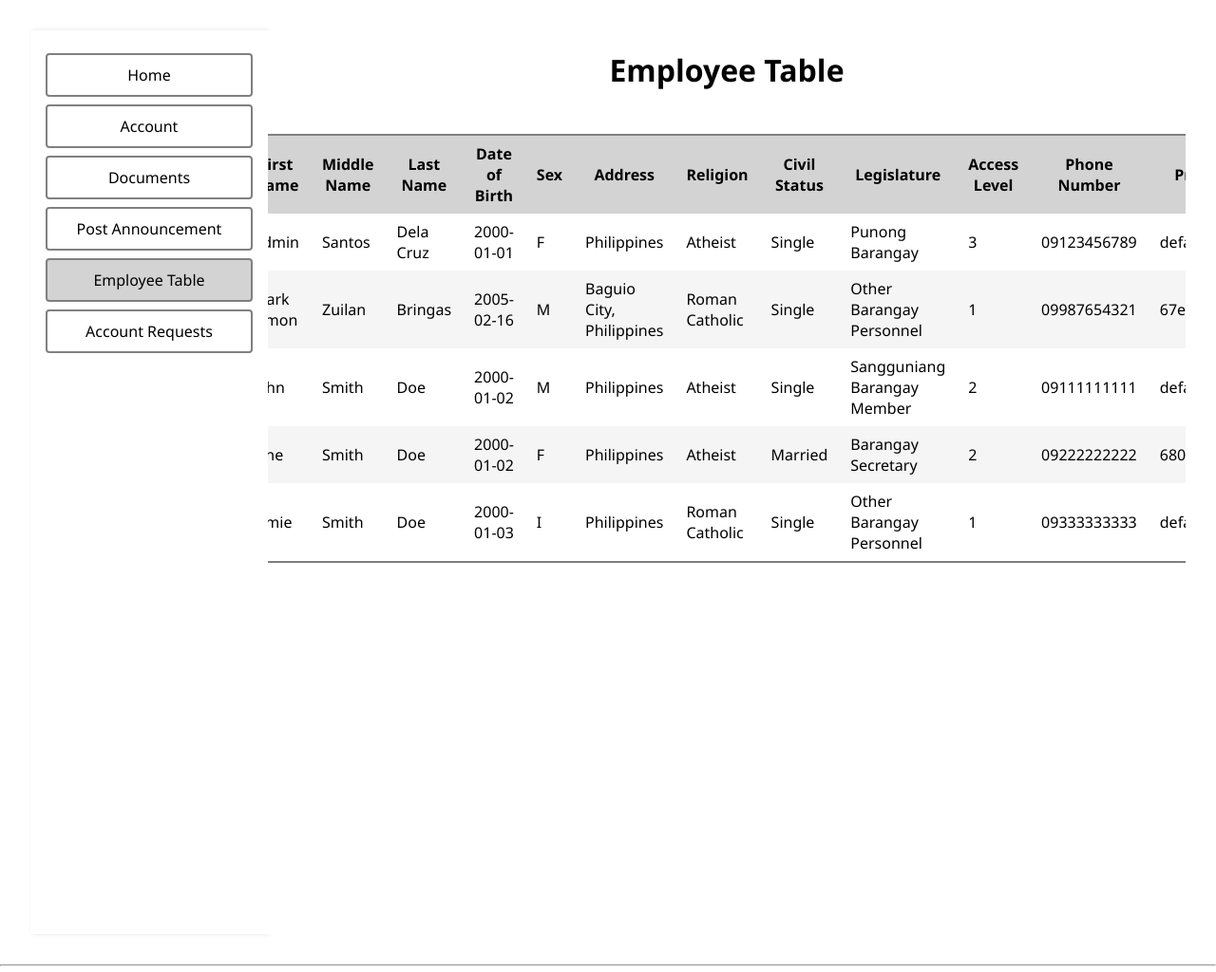
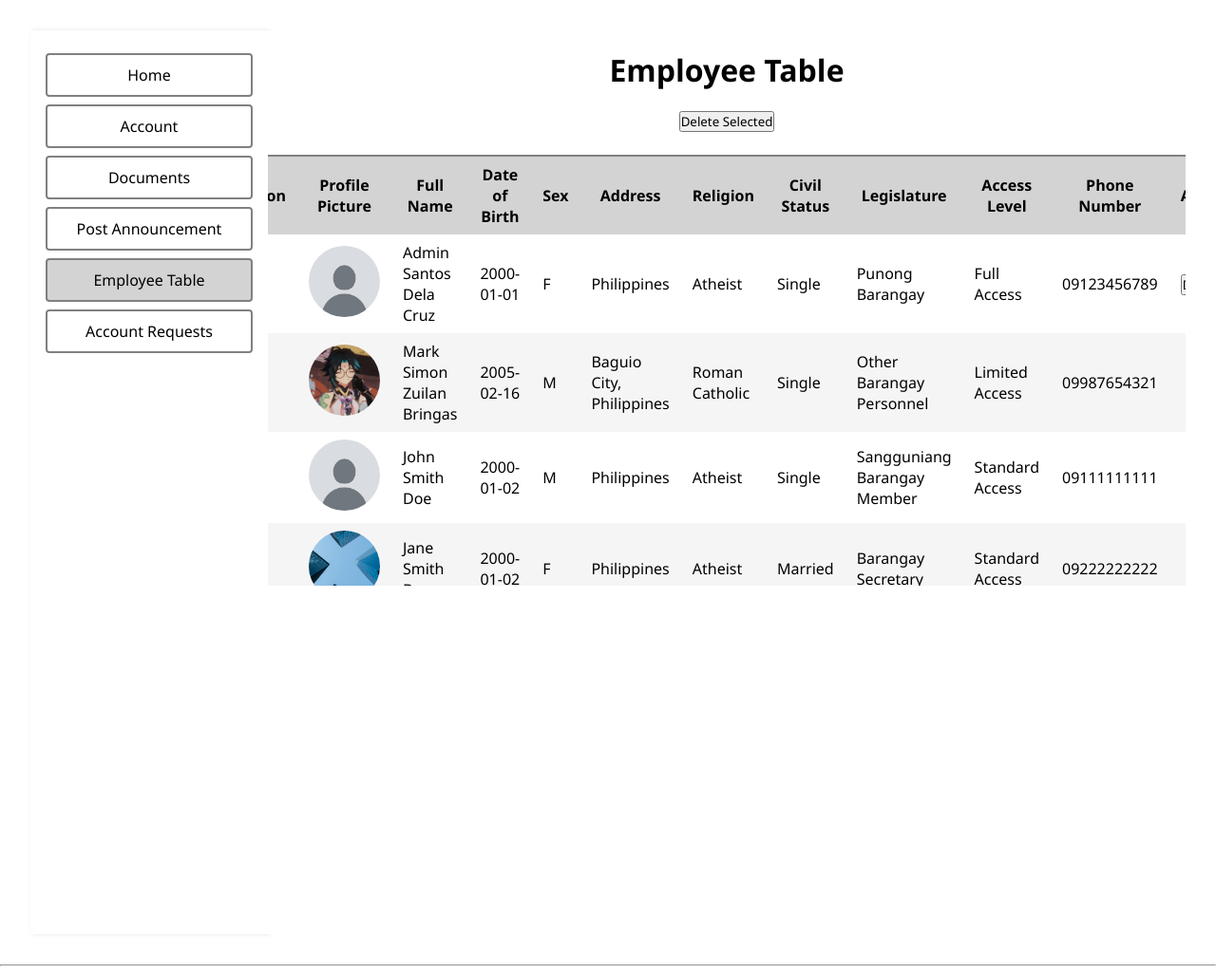
Before and after one commit to SzenInso/UBISH-BarangaySystem, a PHP site: page /pages/main/employee_table.php in a window 1280 px wide. Shown: the part 134-1158 px from the top of the page at 95% size. Run offline with PHP 8.4, Linux system fonts and the light colour scheme; a user stored in the database is signed in; data comes from the database, SQL or seed files in the repository.

Commit message:
Add: Initial action buttons

```diff
--- a/pages/main/employee_table.php
+++ b/pages/main/employee_table.php
@@ -52,34 +52,48 @@
             <div class="dashboard-content">
                 <h1><center>Employee Table</center></h1><br>
                 <div id="employee-table-container">
+                    <form method="POST" action="../main/employee_table.php">
+                        <?php if ($accessLevel >= 3) { ?>
+                            <button type="submit" id="deleteEmp" name="delete-selected" style="justify-content: flex-start; cursor: pointer;">Delete Selected</button>
+                        <?php } ?>
                         <table id="employee-table">
                             <tr>
-                            <th>Employee ID</th>
-                            <th>First Name</th>
-                            <th>Middle Name</th>
-                            <th>Last Name</th>
+                                <?php if ($accessLevel >= 3) { echo "<th>Selection</th>"; } ?>
+                                <th>Profile Picture</th>
+                                <th>Full Name</th>
                                 <th>Date of Birth</th>
                                 <th>Sex</th>
                                 <th>Address</th>
                                 <th>Religion</th>
                                 <th>Civil Status</th>
                                 <th>Legislature</th>
-                            <?php
-                                if ($accessLevel >= 3) {
-                                    echo "<th>Access Level</th>";
-                                }
-                            ?>
+                                <?php if ($accessLevel >= 3) { echo "<th>Access Level</th>"; } ?>
                                 <th>Phone Number</th>
-                            <th>Profile Picture</th>
+                                <?php if ($accessLevel >= 3) { echo "<th>Actions</th>"; } ?>
                             </tr>
-                        <?php
-                            foreach ($empAllDetails as $row) {
-                        ?>
+                            <?php foreach ($empAllDetails as $row) { ?>
                                 <tr>
-                                    <td><?php echo $row['emp_id']; ?></td>
-                                    <td><?php echo $row['first_name']; ?></td>
-                                    <td><?php echo $row['middle_name']; ?></td>
-                                    <td><?php echo $row['last_name']; ?></td>
+                                <?php if ($accessLevel >= 3) { ?>
+                                        <td>
+                                            <center>
+                                                <input
+                                                    type="checkbox"
+                                                    name="select_employee[]"
+                                                    value="<?php echo $row['emp_id']; ?>"
+                                                    style="cursor: pointer;"
+                                                >
+                                            </center>
+                                        </td>
+                                <?php } ?>
+                                        <td>
+                                            <img
+                                                src="<?php echo $row['picture']; ?>"
+                                                alt="<?php echo $row['first_name'] . " " . $row['middle_name'] . " " . $row['last_name']; ?>"
+                                                title="<?php echo $row['first_name'] . " " . $row['middle_name'] . " " . $row['last_name']; ?>"
+                                                style="width: 75px; height: 75px; border-radius: 50%; object-fit: cover;"
+                                            >
+                                        </td>
+                                        <td><?php echo $row['first_name'] . " " . $row['middle_name'] . " " . $row['last_name']; ?></td>
                                         <td><?php echo $row['date_of_birth']; ?></td>
                                         <td><?php echo $row['sex']; ?></td>
                                         <td><?php echo $row['address']; ?></td>
@@ -88,14 +102,23 @@
                                         <td><?php echo $row['legislature']; ?></td>
                                 <?php
                                     if ($accessLevel >= 3) {
-                                    echo "<td>" . $row['access_level'] . "</td>";
+                                        $accessLevel = array('Limited Access', 'Standard Access', 'Full Access', 'Administrator');
+                                        echo "<td>" . $accessLevel[$row['access_level'] - 1] . "</td>";
                                     }
                                 ?>
                                         <td><?php echo $row['phone_no']; ?></td>
-                                    <td><?php echo basename($row['picture']); ?></td>
+                                <?php if ($accessLevel >= 3) { ?>
+                                        <td>
+                                            <form method="POST" action="../main/employee_table.php">
+                                                <input type="hidden" name="emp_id" value="<?php echo $row['emp_id']; ?>">
+                                                <button type="submit" id="deleteEmp" name="delete-employee" style="cursor: pointer;">Delete</button>
+                                            </form>
+                                        </td>
+                                <?php } ?>
                                 </tr>
                             <?php } ?>
                         </table>
+                    </form>
                 </div>
             </div>
         </div>
```
Lines whose indentation alone changed are shown as unchanged.
